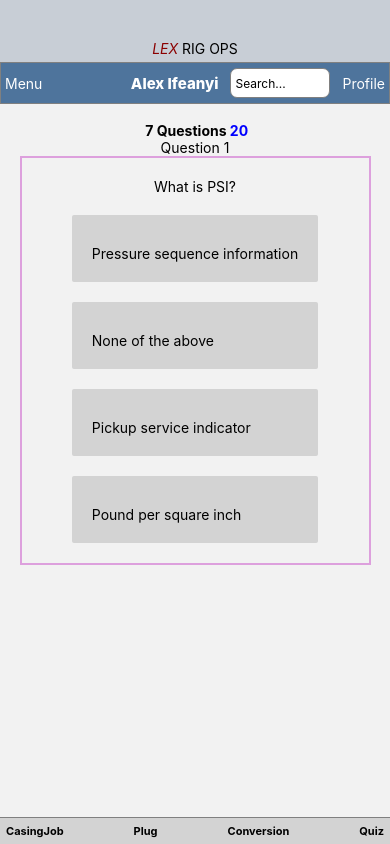
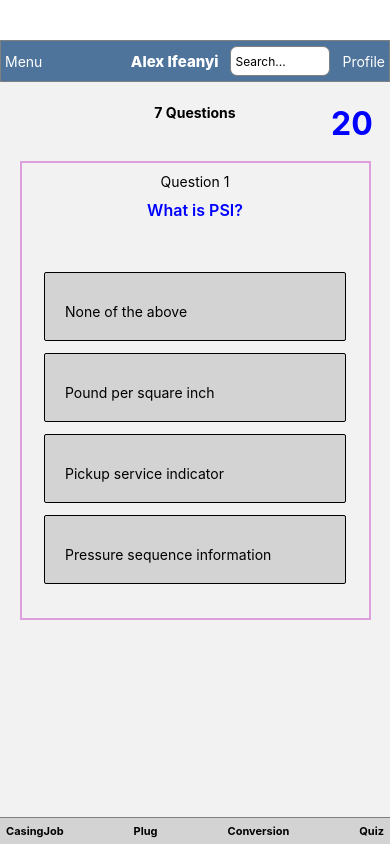
Before and after one commit to Alexcoder/riglexnative, a React Native app: screen / in a window 390 px wide. Both pictures are taken after a click on the button "CONTINUE". Built offline with nearby package versions, Linux system fonts and the light colour scheme.

Commit message:
refactor

```diff
--- a/App.js
+++ b/App.js
@@ -17,7 +17,6 @@ import PlugJob from "./Component/cementing/pages/Plug/Plug";
 import ConversionPage from './Component/cementing/Conversion/Conversion';
 import QuizHome from "./Component/quiz/home/home";
 import QuizQuestion from './Component/quiz/question/question';
-import QuizResult from './Component/quiz/result/result';
 
 
 export default function App() {
@@ -30,8 +29,10 @@ export default function App() {
     <StateContext>
       <JobContext>
         <NavigationContainer>
-         <Header />
-         <Navbarr />
+         {/* <Header /> */}
+         <View style={{paddingTop: 40}}>
+         <Navbarr  />
+         </View>
          {/* <Sidebar/> */}
          <Stack.Navigator
           screenOptions={{
--- a/Component/quiz/question/question.jsx
+++ b/Component/quiz/question/question.jsx
@@ -9,7 +9,7 @@ import { useRoute, useNavigation } from "@react-navigation/native";
 import AsyncStorage from "@react-native-async-storage/async-storage";
 
 
-const Question = ({ setShuffleQuestion }) => {
+const Question = ({}) => {
   const route = useRoute();
   const navigation = useNavigation()
   const [question, setQuestion] = useState();
@@ -23,7 +23,8 @@ const Question = ({ setShuffleQuestion }) => {
   );
   const [selected, setSelected] = useState("");
   const [score, setScore] = useState(
-    (getItemInStorage("score")) || 0
+    // (getItemInStorage("score")) || 0
+     0
   );
   const [isFinish, setIsFinish] = useState(false);
   const isFinishInLocalStorage =  getItemInStorage("is-finish") ;
@@ -32,7 +33,7 @@ const Question = ({ setShuffleQuestion }) => {
   // console.log("category", category)
   // console.log("correct", correct)
   // console.log("option", options)
-  console.log("question", question)
+  console.log("isFinish", isFinish)
 
   const filteredQuestionByCategory = useMemo(() => {
    const fetched = questions.filter((item) => item.category === category);
@@ -44,14 +45,14 @@ const Question = ({ setShuffleQuestion }) => {
 
   function proceedToNextQuestion(direction) {
     if (direction === "next" && Number(currentIndex) < Number(lastIndex)) {
-      // setCurrentIndex((prevIndex) => Number(prevIndex) + 1);
-      setCurrentIndex(Number(currentIndex) + 1);
+      setCurrentIndex((prevIndex) => Number(prevIndex) + 1);
       saveInStorage("currentIndex", (Number(currentIndex) + 1));
       setSelected("");
       setCountDown(20);
     } else {
       setIsFinish(true);
-      // saveInStorage("is-finish", true);
+      // navigation.navigate('quiz-result',{score, questionCategory: filteredQuestionByCategory})
+      saveInStorage("is-finish", true);
     }
     computeScore(direction);
   }
@@ -62,8 +63,8 @@ const Question = ({ setShuffleQuestion }) => {
 
   const computeScore = useCallback(
     (direction) => {
-      if (direction === "next" && selected === correct) {
-        setScore((prev) => prev + 1);
+      if (direction === "next" && selected === correct ) {
+        setScore((prev) => (prev + 1));
         saveInStorage("score", (score + 1));
       }
     },
@@ -71,23 +72,16 @@ const Question = ({ setShuffleQuestion }) => {
   );
 
   useEffect(() => {
-    if (!isFinish) {
+    // if (!isFinish) {
       setQuestion(filteredQuestionByCategory[currentIndex].question);
       setCorrect(filteredQuestionByCategory[currentIndex].correct);
-      // setOptions(() =>
-      //   [correct, ...filteredQuestionByCategory[currentIndex].incorrect]
-      //   .sort(() => Math.random() - 0.5));
       setOptions(() =>
-        [filteredQuestionByCategory[currentIndex].correct, ...filteredQuestionByCategory[currentIndex].incorrect]
+        [correct, ...filteredQuestionByCategory[currentIndex].incorrect]
         .sort(() => Math.random() - 0.5));
-    }
 
     // if (isFinishInLocalStorage) {
     //   setIsFinish( true);
     // }
-    if (true) {
-      setIsFinish( true);
-    }
   }, [currentIndex, correct,  isFinish ]);
 
   useEffect(() => {
@@ -97,7 +91,6 @@ const Question = ({ setShuffleQuestion }) => {
     let timerId;
     function decrementCountDown() {
       setCountDown((prev) => (prev === 0 ? 0 : prev - 1));
-      // timerId = setTimeout(decrementCountDown, 3000);
     }
     timerId = setTimeout(decrementCountDown, 3000);
     return () => {
@@ -113,57 +106,54 @@ const Question = ({ setShuffleQuestion }) => {
 
   return (
     <View style={styles.quizApp_container}>
-      {/* {!isFinishInLocalStorage && ( */}
+      {!isFinish && (
         <View style={styles.cate_count_container}>
-           <Text style={{fontWeight: 700}}> {filteredQuestionByCategory.length} Questions </Text>
+           <Text style={{fontWeight: 700}}> {filteredQuestionByCategory?.length} Questions </Text>
           <Text
-          // style={countDown <= 5 ? styles.count_down_end : styles.count_down_start}
-          style={{fontWeight: 700,
-            color:countDown <= 5 ? "red" : "blue"}}
-          >
-          {countDown}
+          style={{fontWeight: 700,fontSize: 32,
+            position: 'absolute', left: 180, top: 0,
+            color:countDown <= 5 ? "red" : "blue"}}>
+                {countDown}
         </Text>
         </View>
-      {/* )} */}
+      )}
 
-      {/* {isFinishInLocalStorage && (
+      {isFinish && (
         <Result
           score={score}
           questionCategory={filteredQuestionByCategory} />
-      )} */}
+      )}
 
-      {/* {!isFinishInLocalStorage && ( */}
+      {!isFinish && (
         <View style={styles.question_container}>
-          <Text style={{}}>Question {currentIndex + 1}</Text>
           <View style={styles.question_con}>
-            {/* <Text style={{}}> {question} </Text> */}
-            <Text style={{}}> {filteredQuestionByCategory[currentIndex].question} </Text>
-            <View style={{}}>
+            <Text style={{marginBottom:10}}>Question {currentIndex + 1}</Text>
+            <Text style={{fontSize: 16, fontWeight:"600", textAlign: 'center', color:"blue"}}> {question} </Text>
+            <View style={{marginTop: 40,}}>
               {options.map((option, index) => (
                 <View key={index}>
                   <TouchableOpacity
                     onPress={() => extractSelectedOption(option)}
                     style={selected ? getOptionsBackgroundColor(option) : styles.singleOption}
                   >
-                    <Text style={{marginTop: 10, padding: 20,}}>{option}</Text>
+                    <Text style={{marginTop: 10, padding: 20,minWidth: 300}}>{option}</Text>
                   </TouchableOpacity>
                 </View>
               ))}
             </View>
-            <View style={styles.quizApp_nav_buttonx}>
-              {selected && (
+            <View style={styles.quizApp_nav_button}>
+              {(selected && !isFinish)&& (
                 <Button
                   onPress={() => {
-                    proceedToNextQuestion("next");
-                    // setShuffleQuestion(false);
+                     proceedToNextQuestion("next");
                   }}
                   title="next"
                 />
               )}
             </View>
           </View>
-        </View>
-      {/* )} */}
+      </View>
+            )}
     </View>
   );
 };
--- a/Component/quiz/question/questionStyles.jsx
+++ b/Component/quiz/question/questionStyles.jsx
@@ -10,7 +10,7 @@ export const styles = StyleSheet.create({
         /* font-family: 'Courier New', Courier, monospace; */
         fontWeight: 500,
         // width: 200,
-        marginTop: 18,
+        marginTop: 22,
     },
 
     cate_count_container:{
@@ -62,7 +62,8 @@ export const styles = StyleSheet.create({
         justifyContent: 'space-around',
         borderWidth: 2,
         borderColor : 'plum',
-        padding: 20,
+        padding: 10,
+        marginTop: 40
       },
      question :{
         fontWeight: 600,
@@ -87,15 +88,10 @@ export const styles = StyleSheet.create({
       },
 
      singleOption :{
-        width: '100%',
-        height: 'max-content',
-        // paddingTop: 20,
-        // paddingBottom: 20,
-        // paddingLeft: 40,
-        // paddingRight: 40,
-        marginTop: 20,
+        marginTop: 12,
         borderRadius: 2,
         // boxShadow: '0 0 2px black',
+        borderWidth: 0.2,
         backgroundColor: 'lightgrey',
        fontWeight: 700,
     },
@@ -103,14 +99,11 @@ export const styles = StyleSheet.create({
     correct :{
         backgroundColor: 'rgb(7, 207, 0)',
         color: 'black',
-        // width: '100%',
-        // height: 'max-content',
-        // paddingTop: 20,
-        // paddingBottom: 20,
-        paddingLeft: 40,
-        paddingRight: 40,
-        // marginTop: 20,
-        // borderRadius: 2,
+        marginTop: 10,
+        marginBottom: 10,
+        borderWidth: 1,
+        borderColor: 'lightgray',
+        borderRadius: 2,
         // // boxShadow: '0 0 2px black',
        fontWeight: 700,
 
@@ -119,14 +112,11 @@ export const styles = StyleSheet.create({
      wrong :{
         backgroundColor: 'rgb(233, 0, 0)',
         color: 'black',
-    //     width: '100%',
-    //     height: 'max-content',
-        // paddingTop: 20,
-        // paddingBottom: 20,
-        paddingLeft: 40,
-        paddingRight: 40,
-    //     marginTop: 20,
-    //     borderRadius: 2,
+        marginTop: 10,
+        marginBottom: 10,
+        borderWidth: 1,
+        borderColor: 'lightgray',
+        borderRadius: 2,
     //     // boxShadow: '0 0 2px black',
        fontWeight: 700,
 
@@ -135,14 +125,6 @@ export const styles = StyleSheet.create({
         marginTop: 8,
         padding: 8,
     }
-    //  quizApp_nav_button >button :{
-    //     // width: 30,
-    //     padding: 8,
-    //     backgroundColor: 'blue',
-    //     color: 'white',
-    //     borderRadius: 0.1rem,
-    // }
-
 
 
 })
--- a/Component/quiz/result/result.jsx
+++ b/Component/quiz/result/result.jsx
@@ -1,9 +1,12 @@
 import {styles} from "./resultStyles.jsx";
 import Hooks from "../../../Hooks/cementingHooks.jsx";
 import { Button, Text, View } from "react-native";
+import { useRoute } from "@react-navigation/native";
 
-const Result = ({ score, questionCategory, }) => {
+const Result = ({ score, questionCategory}) => {
   // { score, questionCategory, route, navigate }
+  const route = useRoute()
+  const {  } = route.params;
   const percentageScore = ( score/questionCategory?.length ) * 100 ;
   const {
     //  route ,
@@ -16,8 +19,8 @@ const Result = ({ score, questionCategory, }) => {
 
 
   return (
-    <View className="result-container">
-      <View className="result-sub-cont">
+        <View style={styles.result_container}>
+        <View style={styles.result_sub_cont}>
         <Text style={{}}>
           Score {score || 0} / {questionCategory?.length || 0}
         </Text>
@@ -28,10 +31,10 @@ const Result = ({ score, questionCategory, }) => {
          title="Retake"
           style={styles.result_button}
           onPress={() => {
-            clearItemInStorage("score");
-            clearItemInStorage("quiz-finish");
-            clearItemInStorage("currentIndex");
-            navigation.navigate("quiz-question");
+            navigation.navigate("quiz");
+            // clearItemInStorage("score");
+            // clearItemInStorage("quiz-finish");
+            // clearItemInStorage("currentIndex");
           }}
         />
       </View>
--- a/Component/quiz/result/resultStyles.jsx
+++ b/Component/quiz/result/resultStyles.jsx
@@ -3,7 +3,12 @@ import { StyleSheet } from "react-native";
 export const styles = StyleSheet.create({
 
    result_container :{
-       marginTop: 18,
+       marginTop: 108,
+       display: 'flex',
+       flexDirection: 'column',
+       alignItems: 'center',
+       justifyContent: 'center',
+       columnGap: 20,
  },
   result_sub_cont :{
     color : 'black',
```
